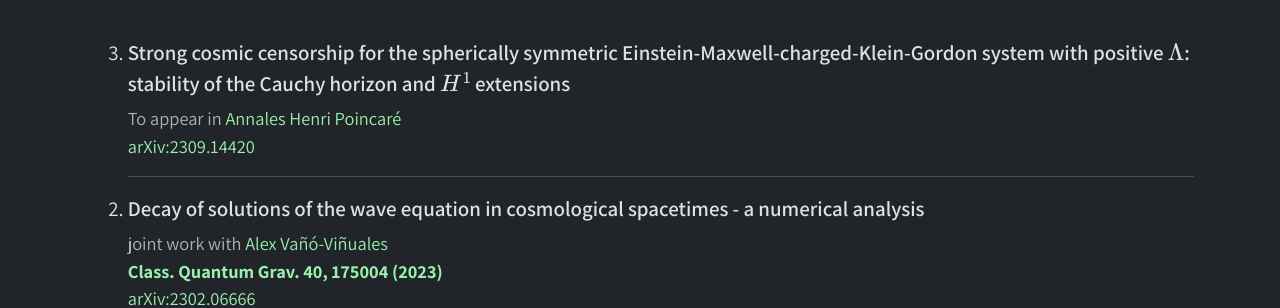
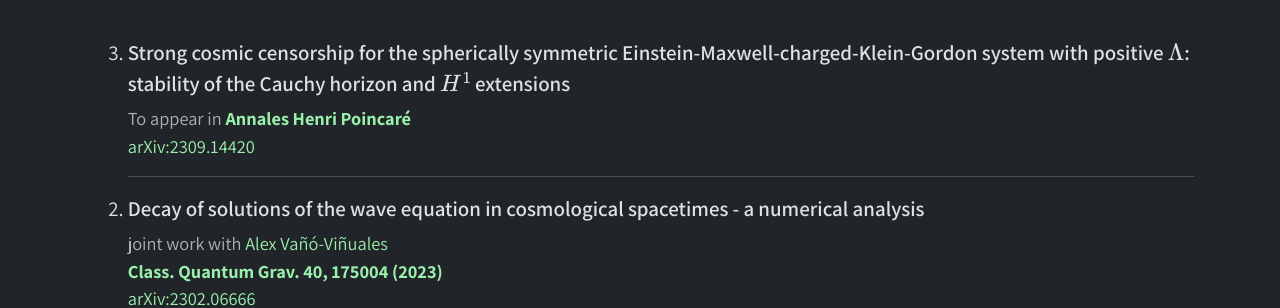
Before and after one commit to flavio-rossetti/flavio-rossetti.github.io, a Jekyll site: the page built from research.html, in a window 1280 px wide. Shown: the part 132-440 px from the top of the page. Built offline with Jekyll 4.4.1, drawn with Linux system fonts in a browser that asks for light colours; nearby versions of some CDN libraries; formulas are drawn with MathJax 3.

Commit message:
research page updated

```diff
--- a/research.html
+++ b/research.html
@@ -8,7 +8,7 @@ title: Flavio Rossetti
   <ol class="ollist" reversed style="margin-top: 2%; font-size: min(5vw, 1em);">
     <li class="border-bottom li-padding">
       <div class="fontweight600">Strong cosmic censorship for the spherically symmetric Einstein-Maxwell-charged-Klein-Gordon system with positive \( \Lambda \): stability of the Cauchy horizon and \( H^1 \) extensions</div>
-      <div class="small"><span class="text-muted">To appear in </span><a target="_blank" class="main_color text-decoration-none rounded" href="https://doi.org/10.1007/s00023-024-01454-x">Annales Henri Poincaré</a></div>
+      <div class="small"><span class="text-muted">To appear in </span><a target="_blank" class="main_color text-decoration-none rounded" href="https://doi.org/10.1007/s00023-024-01454-x"><b>Annales Henri Poincaré</b></a></div>
       <div  class="small">
         <a target="_blank" class="main_color text-decoration-none rounded" href="https://arxiv.org/abs/2309.14420">
         <span>arXiv:2309.14420</span>
```
